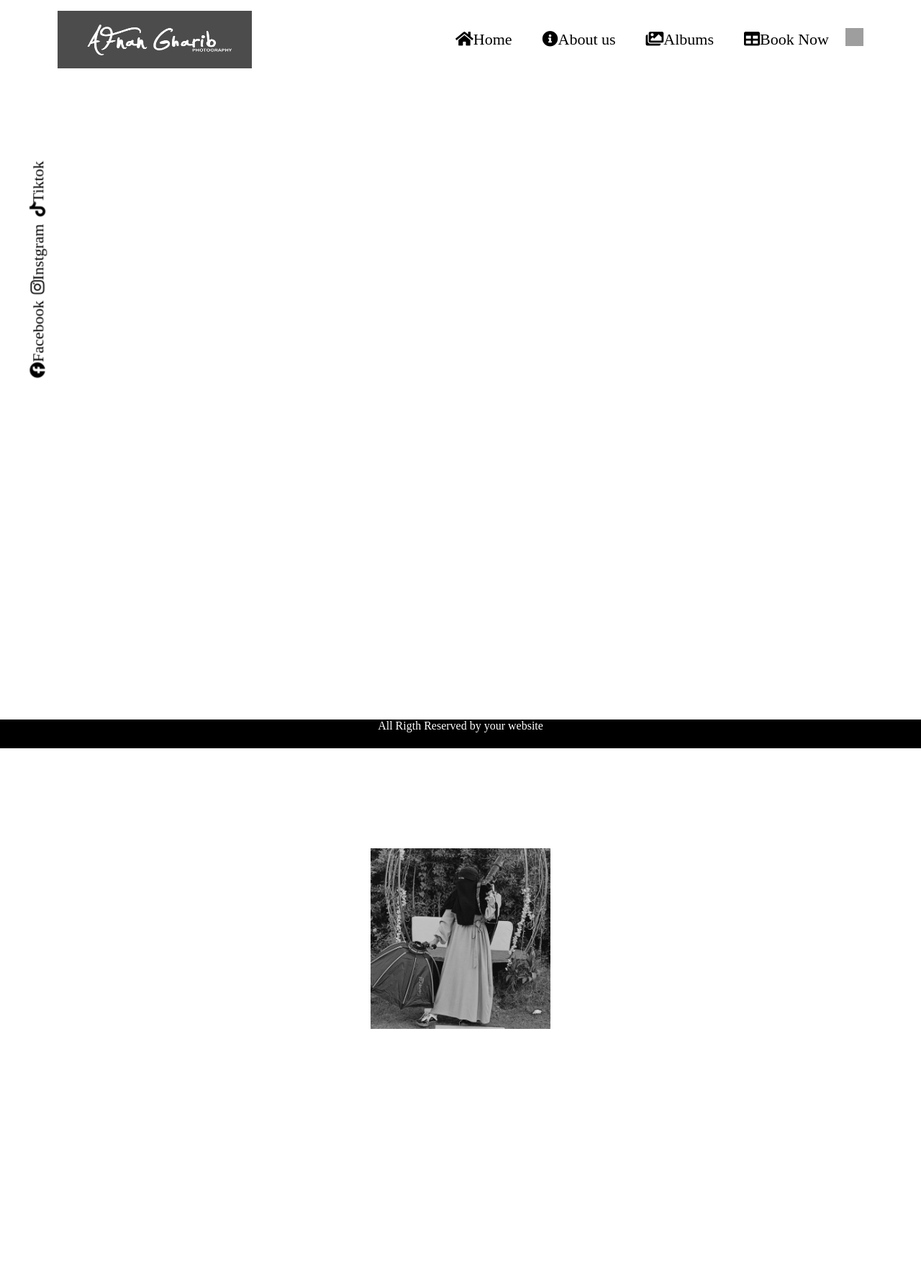
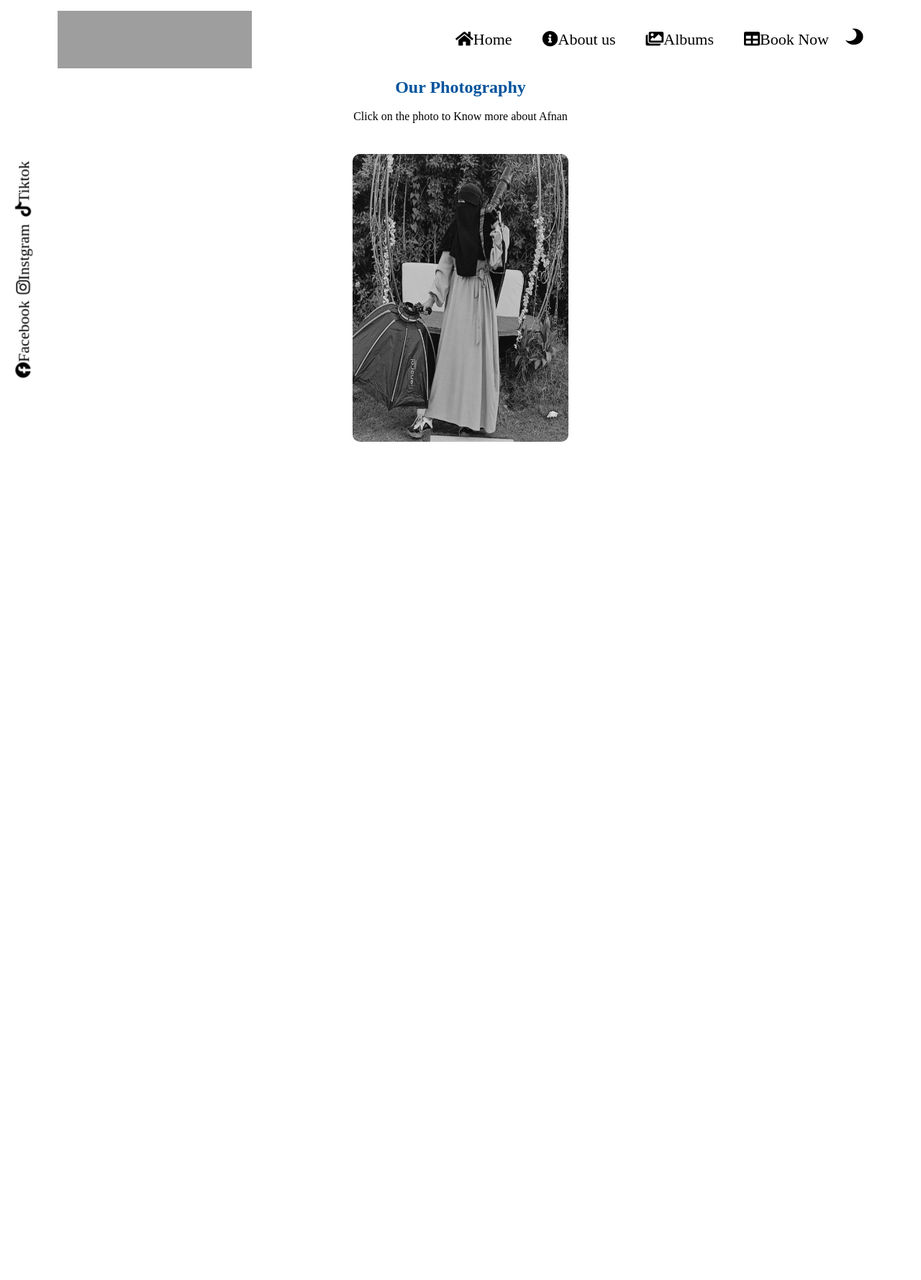
Before and after one commit to sherifelmotayam/Afnan_photography, a PHP site: the page made by About Us.php in a window 1280 px wide. Shown: the whole page at 72% size. After the commit the page ends 614 px from the top, so only its background shows below. Run offline with PHP 8.4, Linux system fonts and the light colour scheme; grey boxes are pictures that could not be loaded.

Commit message:
Upgrades in UserSide

```diff
--- a/About Us.php
+++ b/About Us.php
@@ -2,136 +2,45 @@
 
     <head>
         <meta charset="utf-8">
-        <title>team-section</title>
-    <style>
-*{
-    margin:0;
-        padding:0;
-        font-family:sans:serif;
-
-        }
-
-
-.team-section
-        {
-        overflow:hidden;
-        text-align:center;
-        padding:60px
-
-        }
-
-.team-section h1
-        {
-        text-transform:uppercase;
-        margin-bottom:60px;
-        color:black;
-        font-size:40px;
-        }
-
-.border
-        {
-            display: block;
-            margin: auto;
-            width: 160px;
-            height: 3px;
-            margin-bottom: 40px;
-
-        }
-
-        .ps
-        {
-            margin-bottom: 40px;
-
-
-        }
-
-
-        .ps a
-        {
-            display: inline-block;
-            margin: 0 40px;
-            width: 250px;
-            height: 500px;
-            overflow: hidden;
-            border-radius: 0%;
-
-        }
-
-   .ps a img
-        {
-            width: 100%;
-            border-radius: 0px;
-            filter: grayscale(100%);
-            transition: 0.4s all;
-        }
- .ps a:hover >img
-        {
-           filter:none;
-
-
-        }
-
-        .section{
-            width: 600px;
-            margin: auto;
-            font-size: 20px;
-            color: white;
-            text-align: justify;
-            height: 0px;
-            overflow: hidden;
-        }
-
-        .section:target{
-            height: auto;
-
-        }
-
-        .name{
-            display: block;
-            margin-bottom: 30px;
-            text-transform: uppercase;
-            font-size: 22px;
-
-        }
-
-        </style>
-
+        <link rel="shortcut icon"  href="Images/LB_Editedb.png">
+        <link rel="stylesheet" type="text/css" href="About_us.css">
+        <title>About Afnan</title>
 
     </head>
 
     <body>
-       <?php include "The_New_Nav.html"?>
+       <?php include "Main_Nav.php"?>
 
         <div class="team-section">
-            <br> <br>
+            <br><h2>Our Photography</h2><br>
+            <p>Click on the photo to Know more about Afnan</p>
             <span class="border"></span>
         <div class="ps">
-            <a href="#p1"><img src="icon.jpg" alt="Afnan"></a>
+            <a href="#p1"><img src="images/icon.jpg" alt="Afnan"></a>
         </div>
          <div class = "section" id = "p1">
             <span class ="name"> Afnan Mohamed Mahmoud Gharid </span>
              <span class ="border"> </span>
-             <p style="color: black;">
+             <p>
               <h2>The Greatest places that I worked in:</h2>
               <br>
-                 <h4>.police Mosque<br>
-                 .The Castle<br>
-                 .Tobio Maadi<br>
-                 .Al Azhar Park<br>
-                 .Camp Ismailia<br>
-                 .January 25 Ismailia<br></h4>
-              <br>
+                 <h4>.Police Mosque<br><br>
+                 .The Castle<br><br>
+                 .Tobio Maadi<br><br>
+                 .Al Azhar Park<br><br>
+                 .Camp Ismailia<br><br>
+                 .January 25 Ismailia</h4>
               <h2>Years of experience : 2 years</h2>
+              <br><br>
               <h2>The Greatest places that I worked in:</h2>
               <br>
                  <h4>
-                 .Benha<br>
-                 .Ash Sharqia<br>
-                 .Ismailia<br>
-                 .Cairo<br>
-                 .Port Said<br>
+                 .Benha<br><br>
+                 .Ash Sharqia<br><br>
+                 .Ismailia<br><br>
+                 .Cairo<br><br>
+                 .Port Said<br><br>
                   </h4>
-              <br>
              </p>
             </div>
         </div>
--- a/About_us.css
+++ b/About_us.css
@@ -1,37 +1,36 @@
-@import 'https://fonts.googleapis.com/css?family=Montserrat:300, 400, 700&display=swap';
-
   *{
          margin:0;
          padding:0;
-        /*font-family:sans:serif;*/
+         font-family:sans:serif;
 
         }
-
         :root{
-  --first-color:#DF853B;
-  --second-color:white;
-  --third-color:green;
-};
+          --first-color:#00539C;
+          --secondary-color:black;
+          --thirdary-color:blue;
+        }
         .dark-theme{
-  --first-color:black;
- --second-color:black;
-  --third-color:yellow;
+          --first-color:#D1BCB2;
+          --secondary-color:white;
+          --thirdary-color:green;
         }
         .team-section
         {
         overflow:hidden;
         text-align:center;
-        background:var(--first-color);
-        padding:60px
-
+        padding:60px;
+        margin-top: 30px;
         }
-
-.team-section h1
+        .team-section h4
         {
-        text-transform:uppercase;
         margin-bottom:60px;
-        color:var(--second-color);
-        font-size:40px;
+        margin-left: 30px;
+        font-size: 22px;
+        color:var(--secondary-color);
+        }
+        .team-section h2
+        {
+          color:var(--first-color);
         }
 
         .border
@@ -40,37 +39,28 @@
             margin: auto;
             width: 160px;
             height: 3px;
-             background: var(--third-color);
-            margin-bottom: 20px;
-        }
-        .ps
-        {
             margin-bottom: 40px;
 
         }
-
-
         .ps a
         {
             display: inline-block;
             margin: 0 40px;
-            width: 160px;
-            height: 160px;
             overflow: hidden;
-            border-radius: 50%;
-
         }
-
         .ps a img
         {
-            width: 100px;
-
+            width: 300px;
+            height: 400px;
+            border-radius: 10px;
             filter: grayscale(100%);
-            transition: 0.4s all;
         }
         .ps a:hover >img
         {
            filter:none;
+        }
+        .ps {
+          margin-bottom: -200px;
         }
 
         .section{
@@ -81,17 +71,15 @@
             text-align: justify;
             height: 0px;
             overflow: hidden;
+            margin-top: 200px;
         }
-
         .section:target{
             height: auto;
-
         }
-
         .name{
             display: block;
-            margin-bottom: 30px;
-            text-transform: uppercase;
-            font-size: 22px;
-
+            margin-top: 30px;
+            font-size: 26px;
+            color:red;
+            text-align: center;
         }
--- /dev/null
+++ b/Main_Nav.php
@@ -0,0 +1,39 @@
+<html>
+<head>
+	<link rel="stylesheet" type="text/css" href="navbar.css">
+	<meta name="viewport" content="width=device-width,initial-scale=1.0">
+	<link rel="shortcut icon"  href="Images/LB_Editedb.png">
+	<link rel="stylesheet" href="https://cdnjs.cloudflare.com/ajax/libs/font-awesome/5.15.1/css/all.min.css">
+</head>
+<body>
+<header>
+	<img src="Images/LL.png" alt="Afnan Logo" id="icon2">
+	<nav>
+		<li><a href='The_Main.php'><i class="fas fa-home"></i>Home</a></li>
+		<li><a href='About Us.php'><i class="fas fa-info-circle"></i>About us</a></li>
+		<li><a href='Gallery code/ALBUM.php'><i class="fas fa-images"></i>Albums</a></li>
+		<li><a href='BookingTable.php'><i class="fas fa-table"></i>Book Now</a></li>
+		<img src="Images/moon.png" alt="moon" id="icon">
+	</nav>
+</header>
+
+
+	<div class="social-links">
+		<a href="https://www.facebook.com/afnang.gharib.photography/?ti=as" target="_blank" id="facebook"><i class="fab fa-facebook"></i>Facebook</a>
+		<a href="https://instagram.com/afnan.gharib.photography?igshid=agmkz7yj2w78" target="_blank" id="instgram"><i class="fab fa-instagram"></i>Instgram  </a>
+		<a href="https://vm.tiktok.com/ZMeuNFDKS/" id="tiktok" target="_blank"><i class="fab fa-tiktok"></i>Tiktok</a>
+	</div>
+	<script>
+	var icon=document.getElementById("icon");
+	icon.onclick = function(){
+		document.body.classList.toggle("dark-theme");
+		if(document.body.classList.contains("dark-theme")){
+			icon.src="Images/sun.png";
+		}
+		else{
+			icon.src="Images/moon.png";
+		}
+	}
+</script>
+</body>
+</html>
--- /dev/null
+++ b/navbar.css
@@ -0,0 +1,244 @@
+*{
+	padding: 0;
+	margin: 0;
+	box-sizing: border-box;
+}
+/*
+/*basic color*/
+:root{
+	--primary-color: white;
+	--secondary-color: black;
+	--third-color:white;
+	--fourth-color:white;
+	--fifth-color:white;
+	/*#DC143C*/
+	--sixth-color:#EF4164;
+	--seventh-color:#DC143C;
+	--eigth-color:#DBD0D0;
+	--ninth-color:#C73636;
+	--tenth-color:white;
+
+}
+/*After Changing*/
+.dark-theme{
+	--primary-color: black;
+	--secondary-color: white;
+	--third-color:#BB86FC;
+	/*--third-color:#34D86A;*/
+	/*--third-color:#2DB359;*/
+	--fourth-color:#A4A1A1;
+	--fifth-color:#D1D1D1;
+	--sixth-color:black;
+	--seventh-color:#858484;
+	--tenth-color:#C73636;
+}
+#icon{
+	cursor: pointer;
+	width:25px;
+	height: 25px;
+	margin-top: -3px;
+	margin-left: 2px;
+}
+#icon2{
+	margin: -20px;
+	width: 270px;
+	height: 80px;
+}
+html{
+	scroll-behavior: smooth;
+}
+body
+{
+	font-family: poppins;
+	background-color: var(--primary-color);
+}
+ul,nav
+{
+	list-style: none;
+}
+a{
+	text-decoration: none;
+	cursor: pointer;
+	color:inherit;
+}
+header{
+	position: absolute;
+	top:0;
+	left: 0;
+	z-index: 10;
+	width: 100%;
+	display: -webkit-flex;
+	display: -moz-flex;
+	display: -ms-flex;
+	display: -o-flex;
+	display: flex;
+	justify-content: space-between;
+	align-items: center;
+	padding: 35px 100px 0;
+}
+header img{
+	margin: -20px;
+	width: 180px;
+	height: 50px;
+}
+header h2{
+	text-transform: uppercase;
+	color: var(--tenth-color);
+}
+header nav{
+	display: -webkit-flex;
+	display: -moz-flex;
+	display: -ms-flex;
+	display: -o-flex;
+	display: flex;
+
+}
+header nav i{
+	color:var(--secondary-color);
+}
+header nav li{
+	margin: 0 15px;
+}
+header nav li a{
+	padding: 6px;
+	font-size: 22px;
+	color: var(--secondary-color);
+}
+header nav li a:hover{
+	font-size: 26px;
+	background: linear-gradient(45deg,#60A4E0,#00539C);
+	border-radius: 10px;
+	box-sizing: border-box;
+	color: white;
+	padding: 8px 8px;
+}
+header nav li a i{
+	color: var(--secondary-color);
+}
+header nav li:first-child{
+	margin-left: 0px;
+}
+header nav li:last-child{
+	margin-right: 0px;
+}
+@media(max-width: 1000px){
+	header{
+		padding: 20px 50px;
+	}
+}
+@media(max-width: 700px){
+	header{
+		flex-direction: column;
+	}
+	header h2{
+		margin-bottom: 15px;
+	}
+	header nav li{
+		margin:  0 14px;
+		margin-top: 30px;
+	}
+	#icon{
+		margin-top: 30px;
+		width:20 ;
+		height:20;
+	}
+	#icon2{
+		width:135 ;
+		height:40;
+	}
+	header nav li a{
+
+		font-size: 16px;
+	}
+}
+section{
+	display: -webkit-flex;
+	display: -moz-flex;
+	display: -ms-flex;
+	display: -o-flex;
+	display: flex;
+	flex-direction: column;
+	align-items: center;
+	padding: 110px 100px;
+}
+@media(max-width: 1000px)
+{
+	section{
+		padding: 100px 50px;
+	}
+}
+@media(max-width: 700px)
+{
+	section{
+		padding: 125px 35px;
+	}
+}
+section p{
+	max-width: 800px
+	text-align:center;
+	margin-bottom: 0 20px;
+	line-height: 2;
+}
+
+
+.end{
+	width: 100%;
+	display: -webkit-flex;
+	display: -moz-flex;
+	display: -ms-flex;
+	display: -o-flex;
+	display: flex;
+	flex-direction: column;
+	align-items:center;
+	color: var(--primary-color);
+	background: #000;
+	padding: 20px;
+	}
+#facebook ,#instgram, #tiktok{
+	padding-left: 5px;
+}
+.social-links a
+{
+	width:60px;
+	font-size: 22px;
+	text-decoration: none;
+	justify-content: center;
+  	align-items: center;
+  	position: relative;
+	color: var(--secondary-color);
+}
+.social-links a:hover{
+	background: linear-gradient(45deg,#60A4E0,#00539C);
+	border-radius: 100px;
+	color:var(--fourth-color);
+}
+.social-links {
+	margin-bottom: 50px;
+	margin: 0 18px;
+  	box-sizing: 30px;
+	margin:0 10px;
+  	position: fixed;
+  	bottom: 400px;
+  	left: -140px;
+  	transform: rotate(-90deg);
+  	padding: 10px;
+ 	text-align: center;
+}
+@media(max-width: 700)
+{
+	.social-links
+	{
+font-size: 12px;
+font-weight: 12px;
+	}
+}
+footer p{
+	color: var(--primary-color);
+	text-align: center;
+	margin-bottom: 20px;
+}
+footer{
+	margin-top: 1000px;
+	height: 40px;
+	background: var(--secondary-color);
+}
```
Also changed, not shown: The_Main.php (+6 -6 lines), Design4.css (line endings or trailing spaces). Lines whose indentation alone changed are shown as unchanged.
